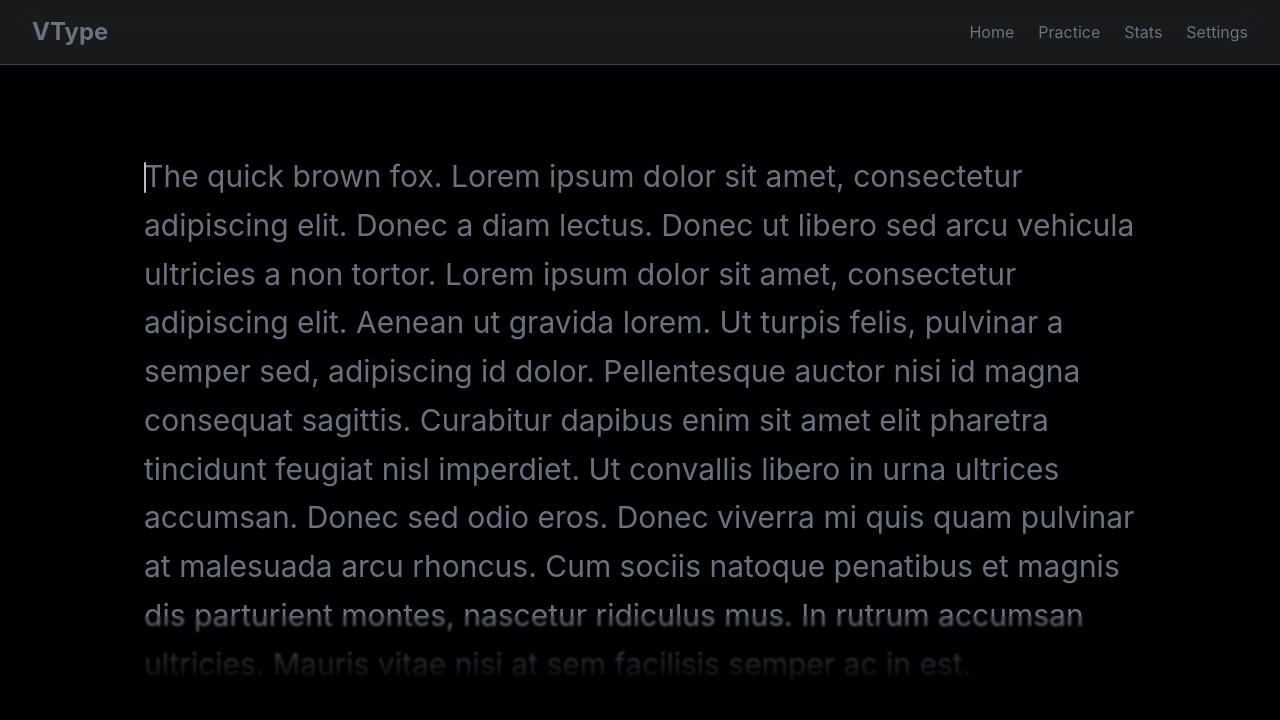
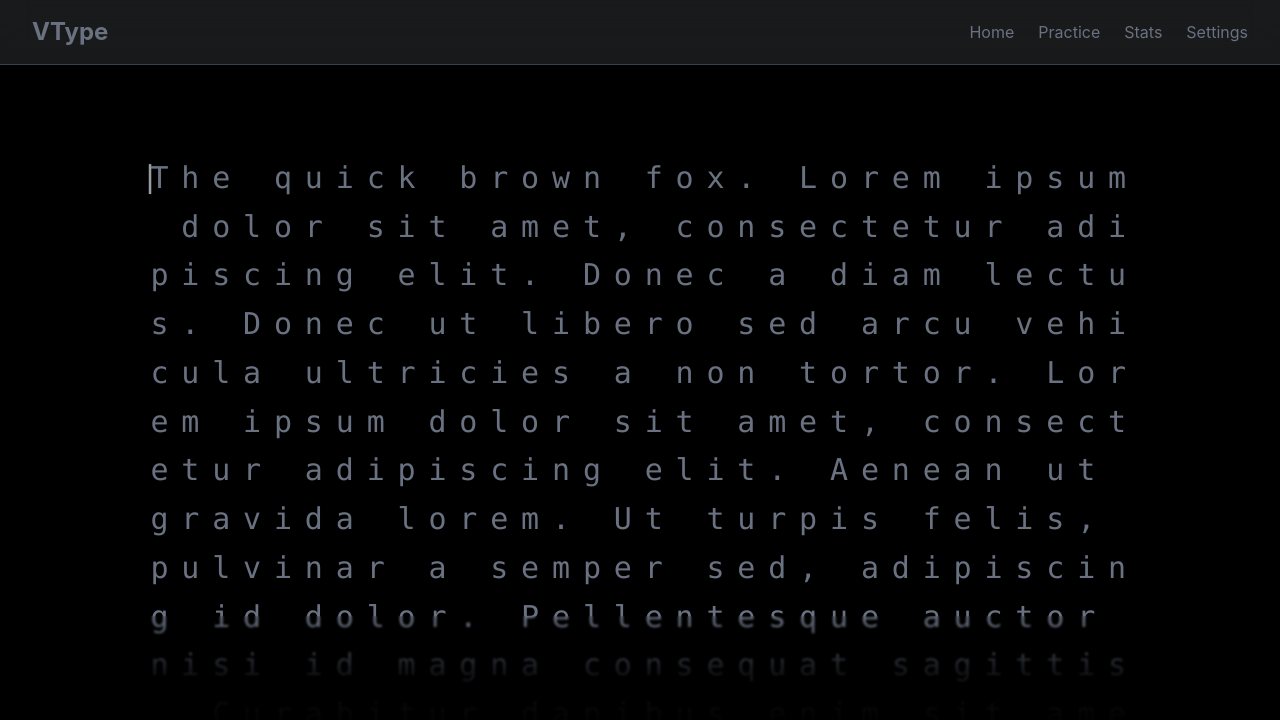
Before and after one commit to EXPRT-CODER/VType, a React (Vite) app: page / in a window 1280 px wide. Shown: the top 720 px of the page. Built offline with nearby package versions, Linux system fonts and the light colour scheme; the HTML template or start-up script is replaced by a standard one.

Commit message:
first commit

```diff
--- a/src/components/HeroV2.jsx
+++ b/src/components/HeroV2.jsx
@@ -30,7 +30,7 @@ const HeroV2 = () => {
 
     return (
 
-        <div className='h-(--screen-height) md:h-[calc(var(--screen-height)-4rem)] md:mt-16 w-full overflow-hidden flex justify-center items-center bg-black'>
+        <div className='h-[var(--screen-height)] md:h-[calc(var(--screen-height)-4rem)] md:mt-16 w-full overflow-hidden flex justify-center items-center bg-black'>
 
             <div
                 onClick={() => inputRef.current.focus()}
@@ -45,10 +45,10 @@ const HeroV2 = () => {
                     onChange={(e) => setTyped(e.target.value)}
                     autoFocus
                     spellCheck={false}
-                    className='absolute inset-0 opacity-0'
+                    className='absolute inset-0 opacity-0 caret-transparent text-transparent outline-none'
                 />
 
-                <div className='no-scrollbar h-full overflow-y-scroll p-4 text-3xl leading-relaxed'>
+                <div className='no-scrollbar h-full overflow-y-scroll p-4 font-mono text-3xl leading-relaxed'>
                     {/* Text */}
                     {text.split("").map((char, index) => {
 
@@ -56,24 +56,30 @@ const HeroV2 = () => {
 
                         if (index < typed.length) {
 
-                            color =
-                                typed[index] === char
-                                    ? "text-white"
-                                    : "text-red-500";
+                            color = typed[index] === char
+                                    ?  "text-white"
+                                    :  "text-red-500" ;
+
+                            if(typed[index] !== char && char === ' '){
+                                    color = 'bg-gray-500 rounded-sm';
+                            }
                         }
+                        const finalChar = char === ' ' ? '\u00A0' : char ;
 
                         return (
 
                             <span
                                 key={index}
-                                className={`${color} relative`}
+                                className={`${color} relative inline-flex h-[1.25em] w-[1.03em] items-center justify-center align-middle leading-none tracking-normal`}
                             >
 
-                                {char}
+                                {finalChar}
 
                                 {/* Fake Caret */}
                                 {index === typed.length && (
-                                    <span className='absolute left-0 top-1 w-0.5 h-[85%] bg-white animate-pulse rounded-full'></span>
+                                    <span className='absolute -left-0.75 top-4.5 -translate-y-1/2 animate-pulse text-gray-300'>
+                                        |
+                                    </span>
                                 )}
 
                             </span>
```
